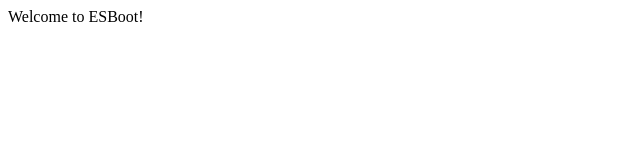
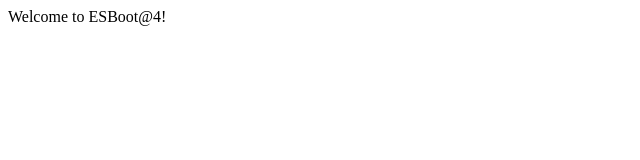
Before and after one commit to esboot-sky/esboot-react-sp, a React app: page / in a window 1280 px wide. Shown: the top 160 px of the page, without its empty margins (0-640 px from the left). Built offline with nearby package versions, Linux system fonts and the light colour scheme; the HTML template or start-up script is replaced by a standard one.

Commit message:
chore: upgrade v4

```diff
--- /dev/null
+++ b/eslint.config.mjs
@@ -0,0 +1,3 @@
+import { createConfig } from '@dz-web/esboot/eslint';
+
+export default createConfig();
--- a/src/app.tsx
+++ b/src/app.tsx
@@ -1,10 +1,12 @@
 import { Outlet } from 'react-router';
 
-const App = () => (
-  <div className="text-red-500">
-    Welcome to ESBoot!
-    <Outlet />
-  </div>
-);
+function App() {
+  return (
+    <div className="text-red-500">
+      Welcome to ESBoot@4!
+      <Outlet />
+    </div>
+  );
+};
 
 export default App;
--- a/src/index.entry.tsx
+++ b/src/index.entry.tsx
@@ -2,9 +2,9 @@
 import ReactDOM from 'react-dom/client';
 import { RouterProvider } from 'react-router';
 
+import router from './router';
+
 import '@/styles/index.scss';
-
-import router from './router';
 
 ReactDOM.createRoot(document.getElementById('root') as Element).render(
   <StrictMode>
--- a/src/model/index.ts
+++ b/src/model/index.ts
@@ -6,9 +6,9 @@
 }
 
 const useAppStore = create<AppStore>()(
-  (set) => ({
+  set => ({
     bears: 0,
-    increase: () => set((state) => ({
+    increase: () => set(state => ({
       bears: state.bears + 1,
     })),
   }),
--- a/src/modules/demo/app.tsx
+++ b/src/modules/demo/app.tsx
@@ -4,7 +4,7 @@
   const [status, setStatus] = useState(false);
 
   const clickHandler = useCallback(() => {
-    setStatus((prevStatus) => !prevStatus);
+    setStatus(prevStatus => !prevStatus);
   }, []);
 
   return (
--- a/src/styles/index.scss
+++ b/src/styles/index.scss
@@ -1,8 +1,5 @@
-@tailwind base;
-@tailwind components;
-@tailwind utilities;
+@use '@dz-web/esboot-browser';
 
-/* stylelint-disable-next-line selector-max-id */
 html,
 body,
 #root {
```
Also changed, not shown: package.json (+23 -23 lines), src/api/instance.ts (+4 -4 lines), 2 other files (tests, documents, lock files or other folders).
